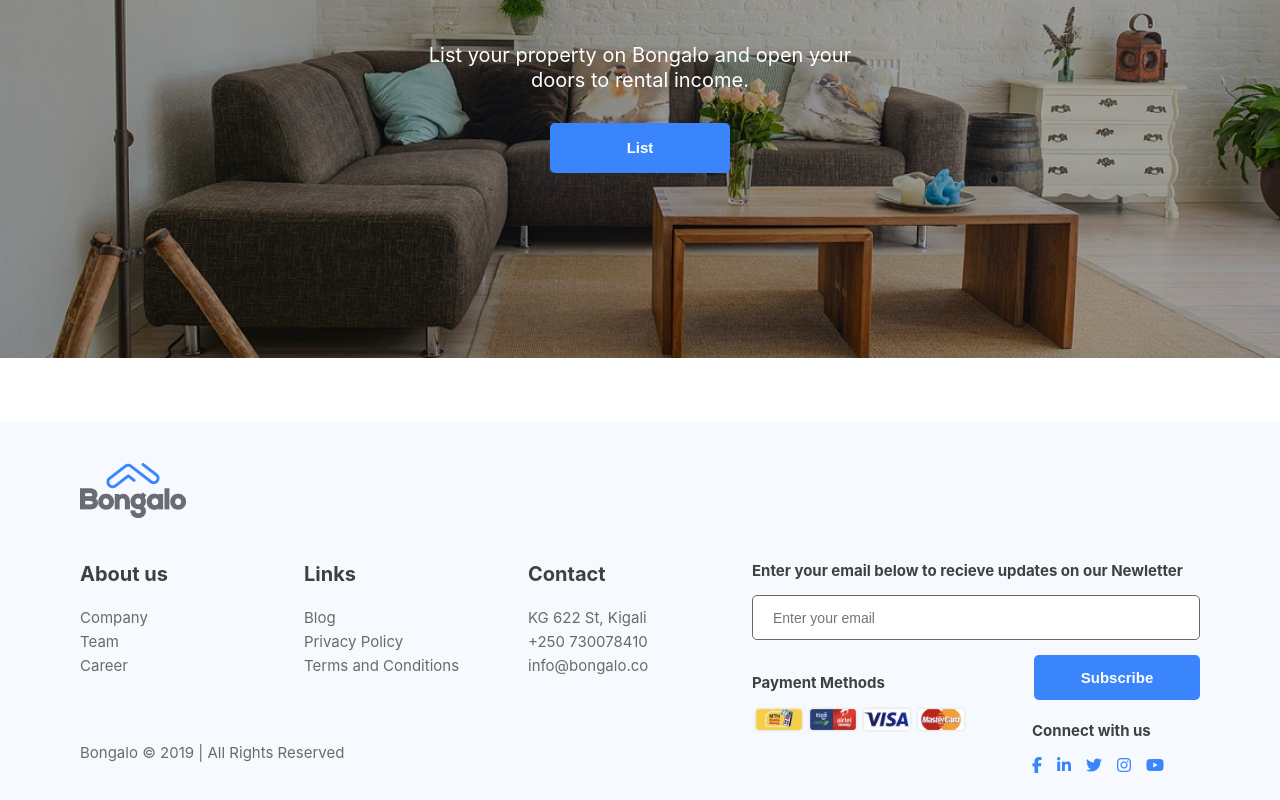
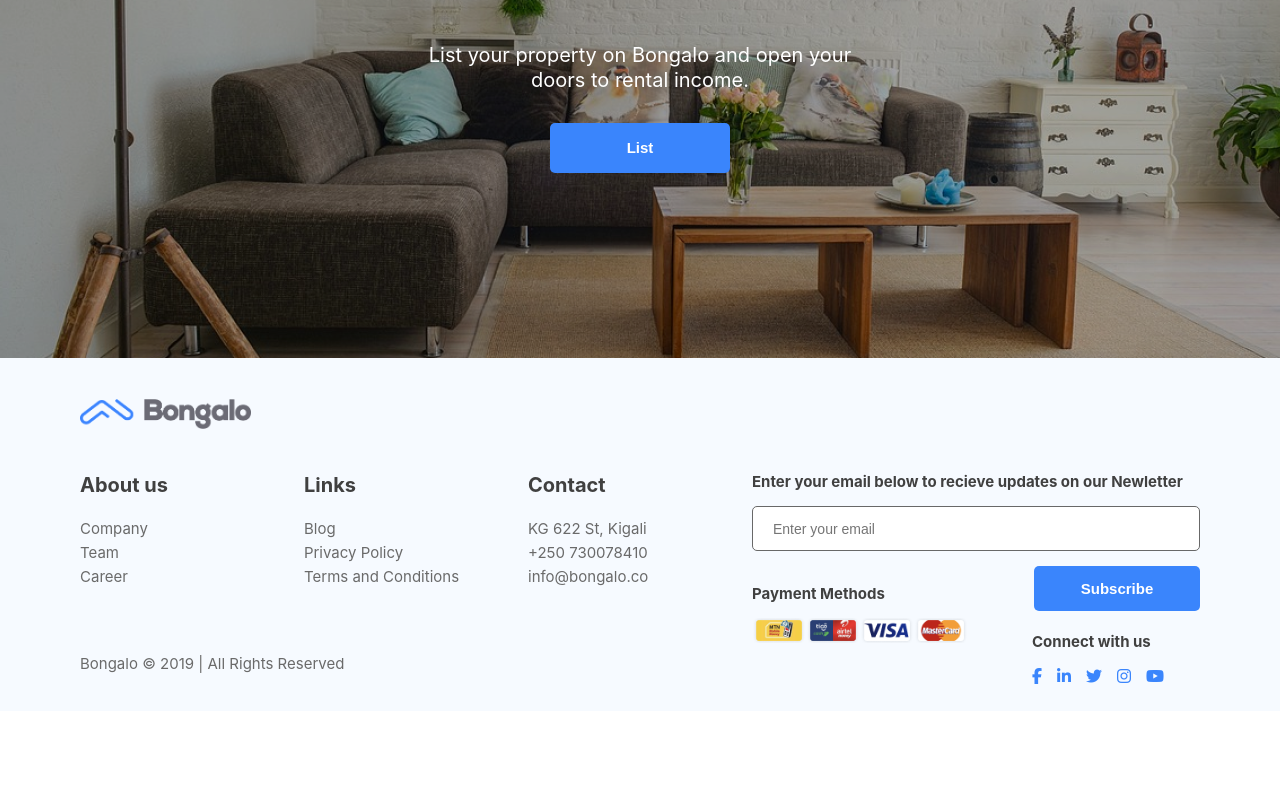
Before and after one commit to nellybaz/bongalo_frontend, a Vue app: page /about in a window 1280 px wide. Shown: the part 2092-2892 px from the top of the page. After the commit the page ends 2803 px from the top, so only its background shows below. Built offline with nearby package versions, Linux system fonts and the light colour scheme; no server answers; a web font is replaced by a local one; what v-calendar, vue-js-modal, vue-notification would draw is missing.

Commit message:
update footer logo and ui

```diff
--- a/src/components/About/ListProperity.vue
+++ b/src/components/About/ListProperity.vue
@@ -16,7 +16,6 @@ export default {};
   height: 500px;
   width: 100%;
   margin-top: 50px;
-  margin-bottom: 5%;
   background: url(../../assets/images/middle-banner.png);
   display: flex;
   align-items: center;
--- a/src/components/Footer.vue
+++ b/src/components/Footer.vue
@@ -1,6 +1,6 @@
 <template>
   <div class="footer">
-    <img :src="require(`../assets/images/footer-logo.png`)" alt="" />
+    <img :src="require(`../assets/images/bongalo_left_icon.png`)" alt="" />
 
     <div class="content">
       <div class="content-item">
@@ -147,11 +147,11 @@ export default {
   border-top: 1px solid #f6faff;
   padding: 40px 80px;
   background-color: #f6faff;
-  margin-top: 10px;
+  // margin-top: 10px;
 
   img {
-    width: 106px;
-    height: 55px;
+    // width: 106px;
+    height: 30px;
   }
 
   .content {
```
Also changed, not shown: src/assets/images/bongalo_left_icon.png (added).
